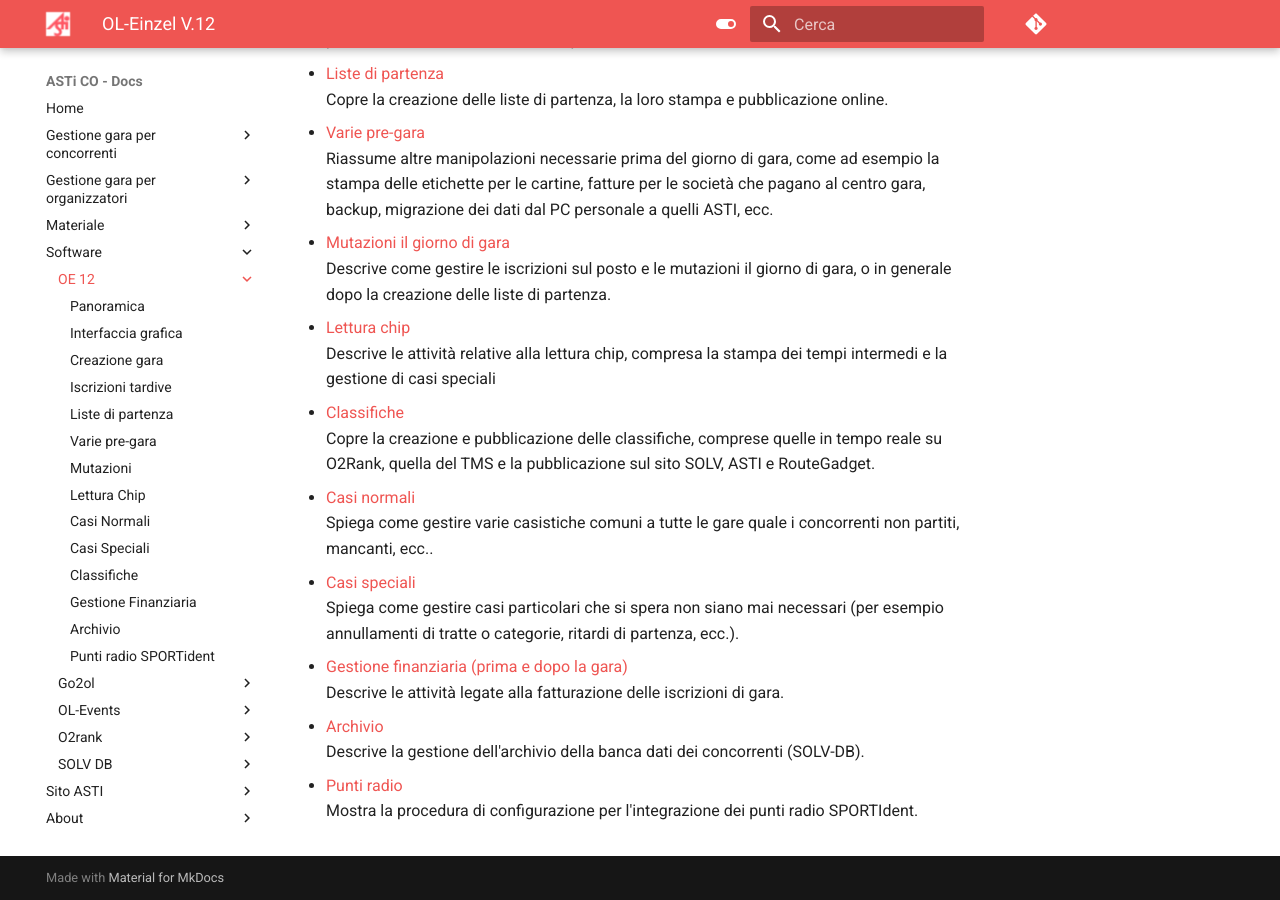
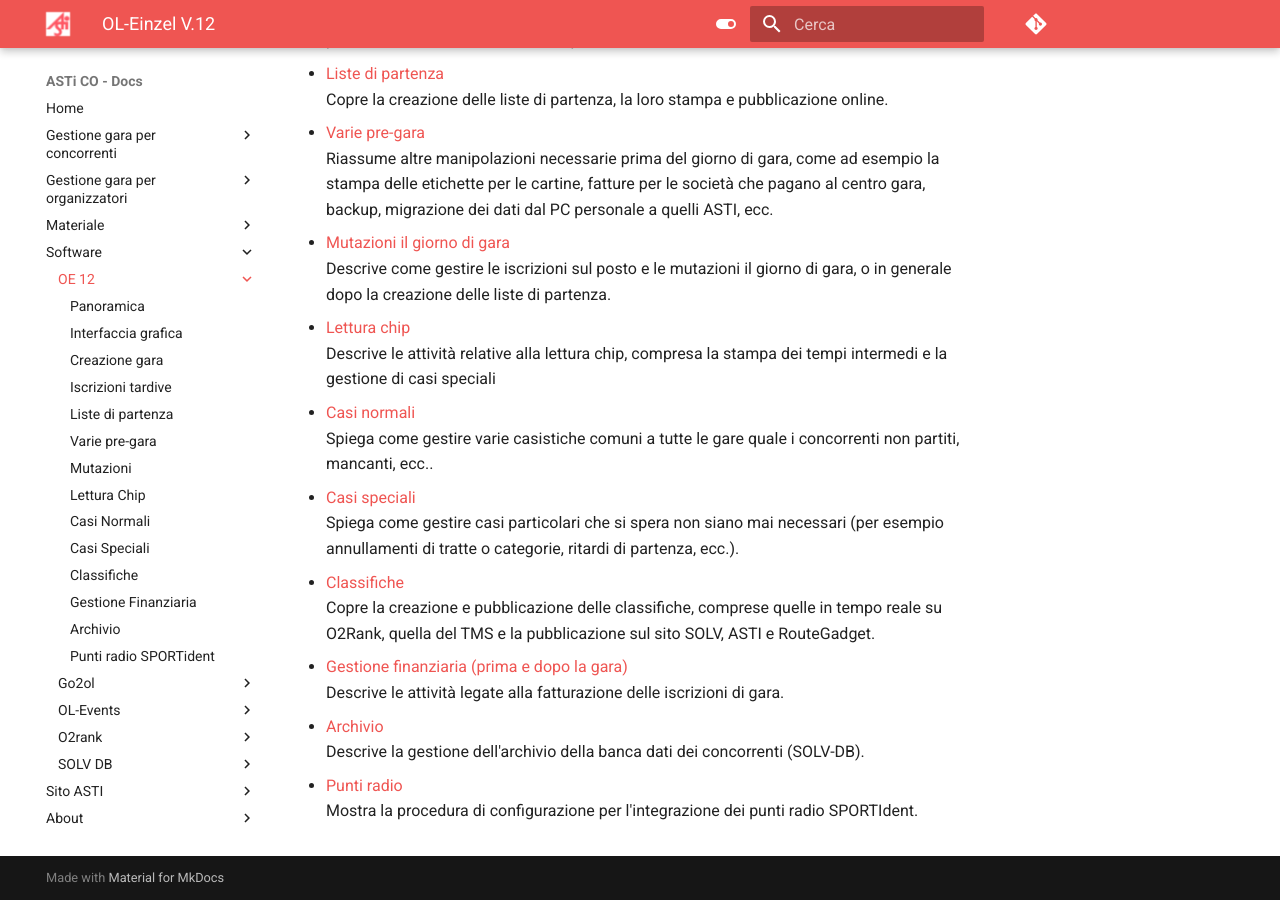
Before and after one commit to asti-co/doc, an MkDocs documentation site: the page built from docs/software/oe12/index.md, in a window 1280 px wide and 900 px high, scrolled down 549 px. Built offline with MkDocs 1.6.1 and Material for MkDocs 9.7.7, drawn with Linux system fonts in a browser that asks for light colours; comment, search, counter and statistics services are not loaded.

```diff
--- a/docs/software/oe12/index.md
+++ b/docs/software/oe12/index.md
@@ -29,14 +29,14 @@ Descrive come gestire le iscrizioni sul posto e le mutazioni il giorno di gara,
 - [Lettura chip](lettura_chip.md)
 Descrive le attività relative alla lettura chip, compresa la stampa dei tempi intermedi e la gestione di casi speciali
 
-- [Classifiche](classifiche.md)
-Copre la creazione e pubblicazione delle classifiche, comprese quelle in tempo reale su O2Rank, quella del TMS e la pubblicazione sul sito SOLV, ASTI e RouteGadget.
-
 - [Casi normali](casi_normali.md)
 Spiega come gestire varie casistiche comuni a tutte le gare quale i concorrenti non partiti, mancanti, ecc..
 
 - [Casi speciali](casi_speciali.md)
 Spiega come gestire casi particolari che si spera non siano mai necessari (per esempio annullamenti di tratte o categorie, ritardi di partenza, ecc.).
+
+- [Classifiche](classifiche.md)
+Copre la creazione e pubblicazione delle classifiche, comprese quelle in tempo reale su O2Rank, quella del TMS e la pubblicazione sul sito SOLV, ASTI e RouteGadget.
 
 - [Gestione finanziaria (prima e dopo la gara)](finanze.md)
 Descrive le attività legate alla fatturazione delle iscrizioni di gara.
```
